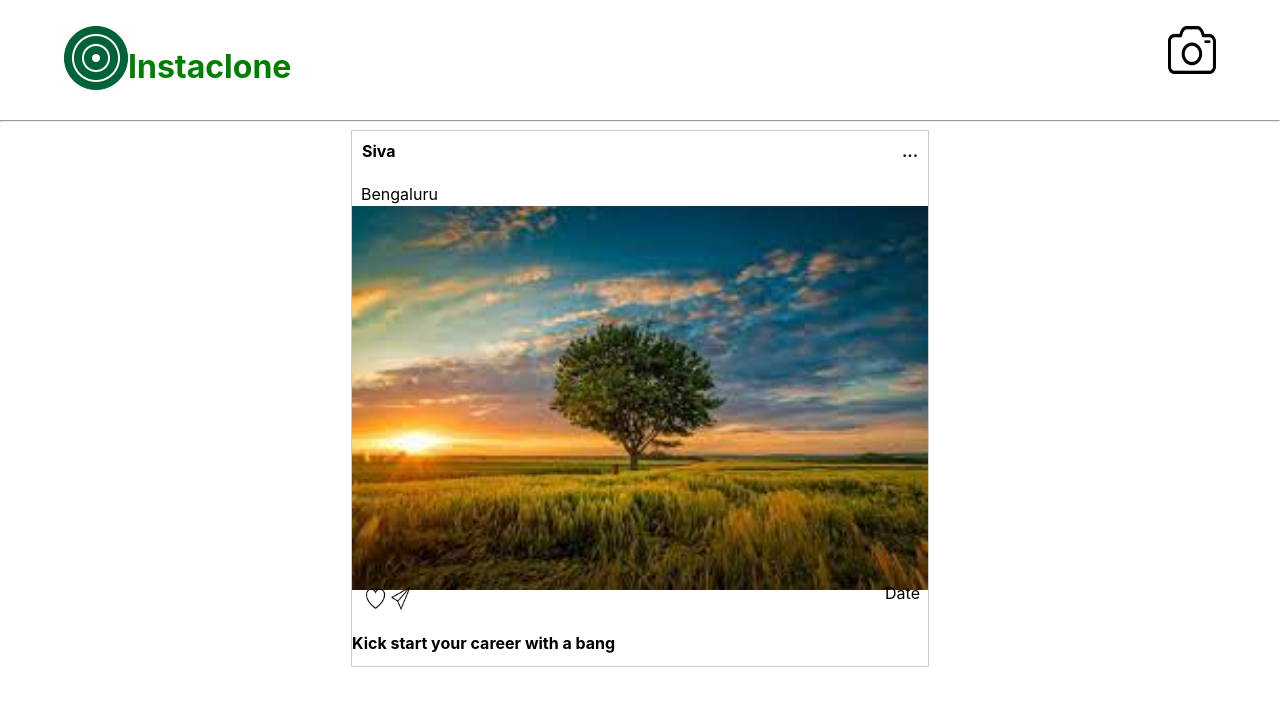
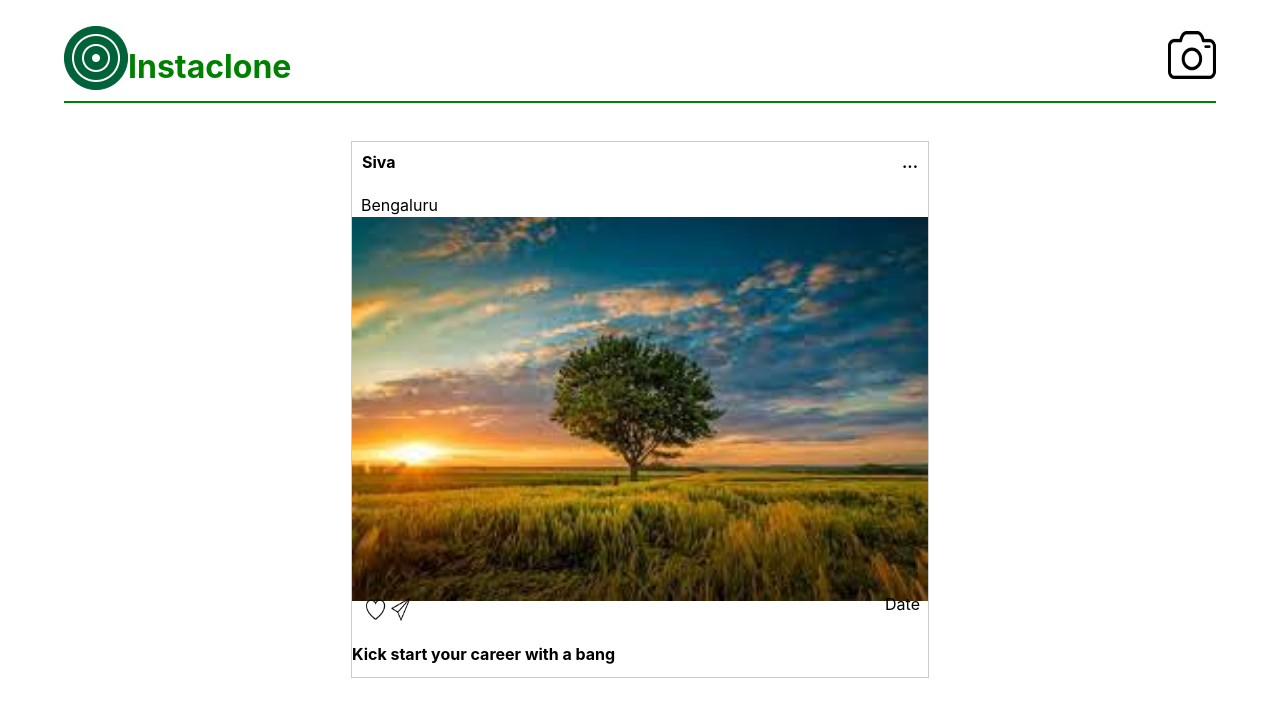
Before and after one commit to indra-18/InstaClone-React-App, a React (Create React App) app in the folder instaclone/: page /view in a window 1280 px wide. Shown: the top 716 px of the page. Built offline with nearby package versions, Linux system fonts and the light colour scheme.

Commit message:
changed header border and camera alignment

```diff
--- a/instaclone/src/App.css
+++ b/instaclone/src/App.css
@@ -1,11 +1,14 @@
 #header {
   max-width: 98%;
+  max-height: 75px;
   margin-top: 2%;
   margin-left: 5%;
   margin-right: 5%;
+  margin-bottom: 3%;
   display: flex;
   flex-wrap: wrap;
   justify-content: space-between;
+  border-bottom: 2px solid green;
 }
 #header-left {
 
@@ -17,3 +20,6 @@
   padding-bottom: 2%;
   color: green;
 }
+#camera {
+  margin-top: 5px;
+}
--- a/instaclone/src/components/Header.js
+++ b/instaclone/src/components/Header.js
@@ -13,7 +13,7 @@
             </div>
             <h1 id='insta-header'>Instaclone</h1>
         </div>
-        <div>
+        <div id='camera'>
             <Link to='/post'>
             <img src={camera} alt={'camera button'} />
             </Link>
--- a/instaclone/src/components/PostView/PostView.js
+++ b/instaclone/src/components/PostView/PostView.js
@@ -14,7 +14,6 @@
 
   return <>
   <Header />
-  <hr />
   <div id="card-container">
     <div id='post-card'>
       <div id='part-1'>
```
